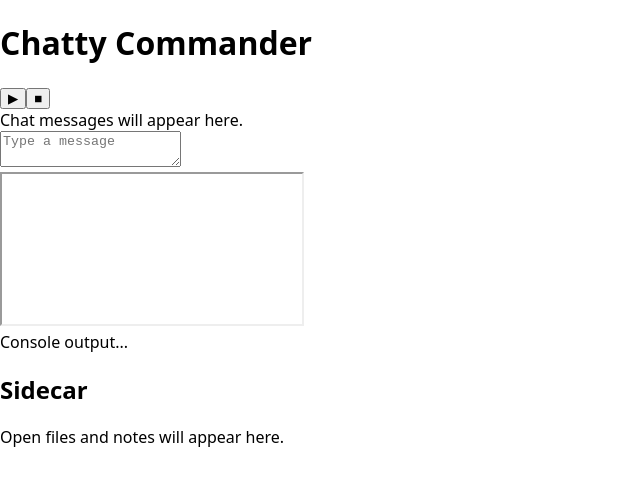
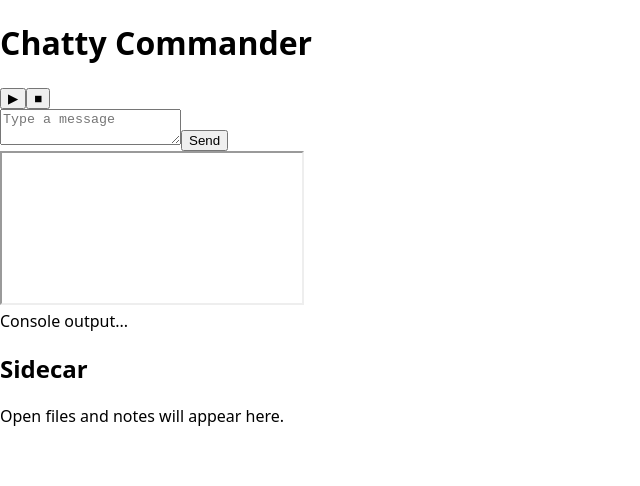
Before and after one commit to matthewhand/chatty-commander, a React (Vite) app in the folder app/: page / in a window 1280 px wide. Shown: the top 486 px of the page, without its empty margins (0-640 px from the left). Built offline with nearby package versions, Linux system fonts and the light colour scheme.

Commit message:
feat: add text chat input

```diff
--- /dev/null
+++ b/app/src/lib/ascii.js
@@ -0,0 +1,3 @@
+export function encodeASCII(s) {
+  return s.replace(/[^\x00-\x7F]/g, '?');
+}
--- /dev/null
+++ b/app/src/lib/ascii.ts
@@ -0,0 +1,3 @@
+export function encodeASCII(s: string): string {
+  return s.replace(/[^\x00-\x7F]/g, '?');
+}
--- /dev/null
+++ b/app/src/lib/sse.ts
@@ -0,0 +1,48 @@
+export interface SSEHandlers {
+  chunk?: (data: { id: string; delta: string }) => void;
+  done?: () => void;
+  error?: (err: any) => void;
+}
+
+export async function sse(url: string, body: any, handlers: SSEHandlers) {
+  const res = await fetch(url, {
+    method: 'POST',
+    headers: { 'Content-Type': 'application/json' },
+    body: JSON.stringify(body)
+  });
+
+  if (!res.body) {
+    handlers.done?.();
+    return;
+  }
+
+  const reader = res.body.getReader();
+  const decoder = new TextDecoder();
+  let buffer = '';
+
+  try {
+    while (true) {
+      const { value, done } = await reader.read();
+      if (done) break;
+      buffer += decoder.decode(value, { stream: true });
+      const parts = buffer.split('\n\n');
+      buffer = parts.pop() || '';
+      for (const part of parts) {
+        const lines = part.split('\n');
+        let event = '';
+        let data = '';
+        for (const line of lines) {
+          if (line.startsWith('event:')) event = line.replace('event:', '').trim();
+          if (line.startsWith('data:')) data += line.replace('data:', '').trim();
+        }
+        if (event === 'chunk') {
+          handlers.chunk?.(JSON.parse(data));
+        } else if (event === 'done') {
+          handlers.done?.();
+        }
+      }
+    }
+  } catch (err) {
+    handlers.error?.(err);
+  }
+}
--- a/app/src/panes/ChatPane.tsx
+++ b/app/src/panes/ChatPane.tsx
@@ -1,10 +1,77 @@
-import React from 'react';
+import React, { useState, KeyboardEvent } from 'react';
+import { v4 as uuidv4 } from 'uuid';
+import { useChatStore, ChatMessage } from '../stores/chat';
+import { sse } from '../lib/sse';
 
 export default function ChatPane() {
+  const messages = useChatStore(s => s.messages);
+  const push = useChatStore(s => s.push);
+  const update = useChatStore(s => s.update);
+  const [text, setText] = useState('');
+
+  const send = async () => {
+    const content = text.trim();
+    if (!content) return;
+    const userMsg: ChatMessage = {
+      id: uuidv4(),
+      role: 'user',
+      createdAt: new Date().toISOString(),
+      content: [{ type: 'text', text: content }],
+    };
+    push(userMsg);
+    setText('');
+
+    const assistantId = uuidv4();
+    push({
+      id: assistantId,
+      role: 'assistant',
+      createdAt: new Date().toISOString(),
+      content: [{ type: 'text', text: '' }],
+    });
+
+    await sse('/api/chat', { messages: [userMsg] }, {
+      chunk: ({ delta }) => {
+        update(assistantId, m => ({
+          ...m,
+          content: [{ type: 'text', text: (m.content?.[0]?.text ?? '') + delta }],
+        }));
+      },
+      done: () => {},
+    });
+  };
+
+  const handleKey = (e: KeyboardEvent<HTMLTextAreaElement>) => {
+    if (e.key === 'Enter' && !e.shiftKey) {
+      e.preventDefault();
+      send();
+    }
+  };
+
   return (
-    <section className="h-full flex flex-col">
-      <div className="flex-1 overflow-auto p-2">Chat messages will appear here.</div>
-      <textarea className="p-2 bg-gray-800" placeholder="Type a message" />
+    <section className="h-full flex flex-col" aria-label="Chat">
+      <div className="flex-1 overflow-auto p-2">
+        {messages.map(m => (
+          <div key={m.id} className="mb-2">
+            <div className="text-xs text-gray-400">{m.role}</div>
+            <div>{m.content[0]?.text}</div>
+          </div>
+        ))}
+      </div>
+      <div className="p-2 border-t border-gray-700">
+        <textarea
+          className="w-full p-2 bg-gray-800"
+          placeholder="Type a message"
+          value={text}
+          onChange={e => setText(e.target.value)}
+          onKeyDown={handleKey}
+        />
+        <button
+          className="mt-2 px-3 py-1 bg-blue-600 rounded"
+          onClick={send}
+        >
+          Send
+        </button>
+      </div>
     </section>
   );
 }
--- a/app/src/stores/chat.ts
+++ b/app/src/stores/chat.ts
@@ -14,9 +14,12 @@ export interface ChatMessage {
 interface ChatStore {
   messages: ChatMessage[];
   push: (m: ChatMessage) => void;
+  update: (id: string, fn: (m: ChatMessage) => ChatMessage) => void;
 }
 
 export const useChatStore = create<ChatStore>(set => ({
   messages: [],
   push: m => set(s => ({ messages: [...s.messages, m] })),
+  update: (id, fn) =>
+    set(s => ({ messages: s.messages.map(m => (m.id === id ? fn(m) : m)) })),
 }));
```
Also changed, not shown: 1 other file (tests, documents, lock files or other folders).
